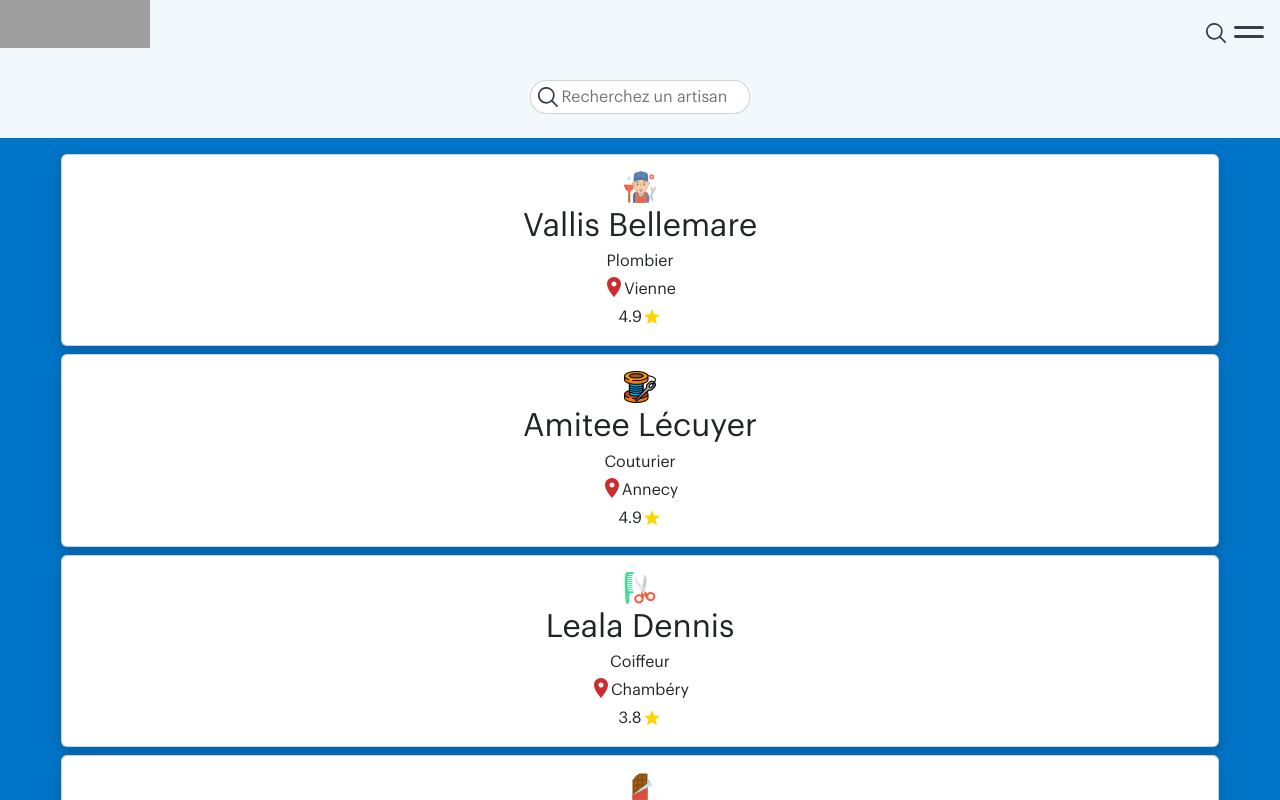
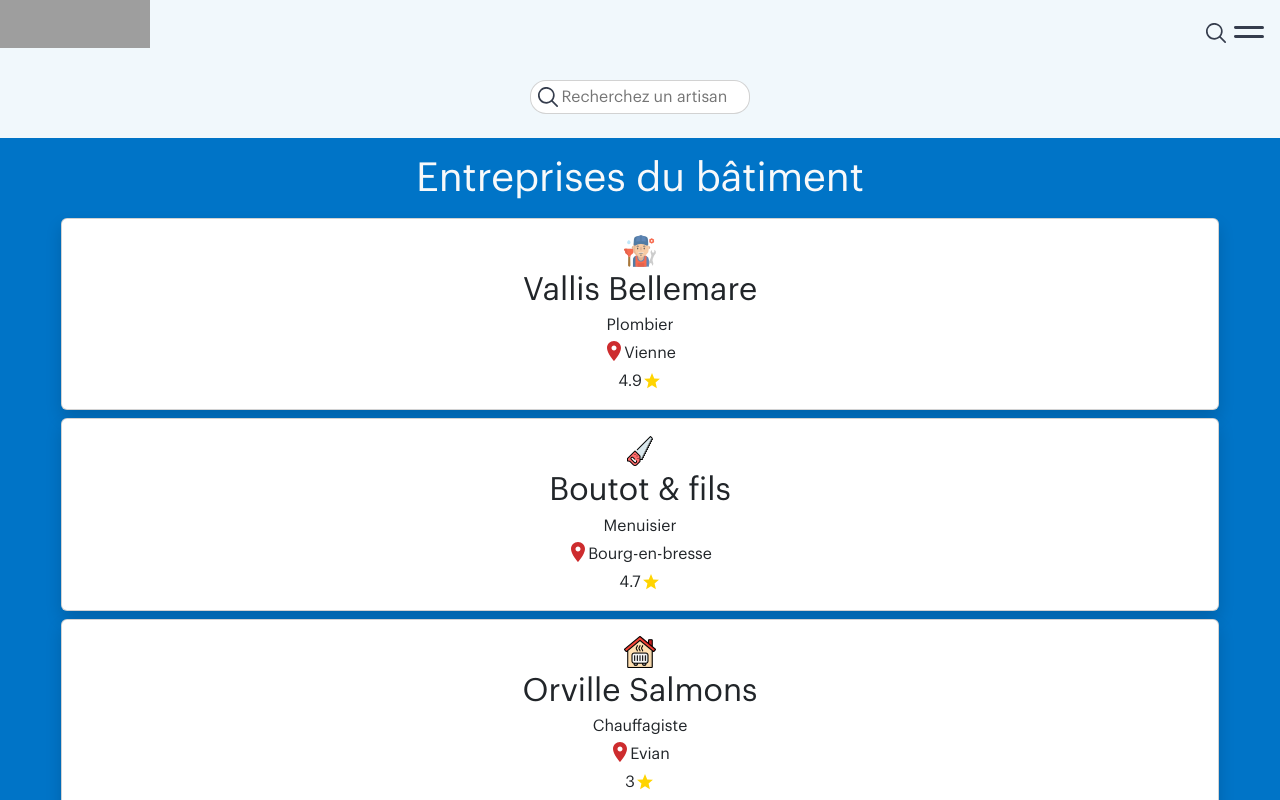
Before and after one commit to KevinRognon/trouve_ton_artisan, a React (Create React App) app: page /batiment in a window 1280 px wide. Shown: the top 800 px of the page. Built offline with nearby package versions, Linux system fonts and the light colour scheme; grey boxes are pictures that could not be loaded.

Commit message:
Mise à jour

```diff
--- a/src/Components/Header/header-modal.scss
+++ b/src/Components/Header/header-modal.scss
@@ -11,6 +11,7 @@
 
   display: flex;
   justify-content: center;
+  z-index: 999999;
 
   .bouton_fermer {
     background-color: #ad1a1a;
--- a/src/Pages/Batiment/Batiment.jsx
+++ b/src/Pages/Batiment/Batiment.jsx
@@ -4,21 +4,37 @@ import data from '../../assets/Data/datas.json';
 
 import './Batiment.scss';
 import EntrepriseCard from "../../Components/EntrepriseCard/EntrepriseCard";
+import {useState} from "react";
 
 export default function Batiment () {
+
+    const [inputResearch, setInputResearch] = useState("");
+
+    const handleInputChange = (e) => {
+        let valeur = e.target.value;
+        valeur.length > 2 && setInputResearch(valeur);
+        valeur.length === 0 && setInputResearch("");
+    }
 
     return (
         <section className="d-flex flex-column align-items-center">
             <article className="champ_recherche d-flex flex-row justify-content-center align-items-center card col-8 rounded-4 p-1 gap-1 mb-4 mt-3">
                 <Loupe />
-                <input type="text" placeholder="Recherchez un artisan"/>
+                <input onChange={handleInputChange} type="text" placeholder="Recherchez un artisan"/>
             </article>
 
             <article className="article-batiment w-100 d-flex flex-column justify-content-center align-items-center">
                 <div className="d-flex flex-column justify-content-center align-items-center col-12 gap-2 p-2 mt-2 mb-2">
+                    <h1 className="text-light">Entreprises du bâtiment</h1>
                     {
-                        data.map((item, key) =>
-                            <EntrepriseCard key={item.id} icone_specialite={item.icone} entreprise_nom={item.name} specialite={item.specialty} localisation={item.location} note={item.note} />
+                        data.filter((val) => {
+                            return val.specialty.toLowerCase().includes(inputResearch.toLowerCase());
+                        }).map((val, key) => {
+                                if (val.category === "Bâtiment") {
+                                    return <EntrepriseCard key={val.id} icone_specialite={val.icone} entreprise_nom={val.name} specialite={val.specialty} localisation={val.location} note={val.note} />
+                                }
+                                return null;
+                            }
                         )
                     }
                 </div>
```
